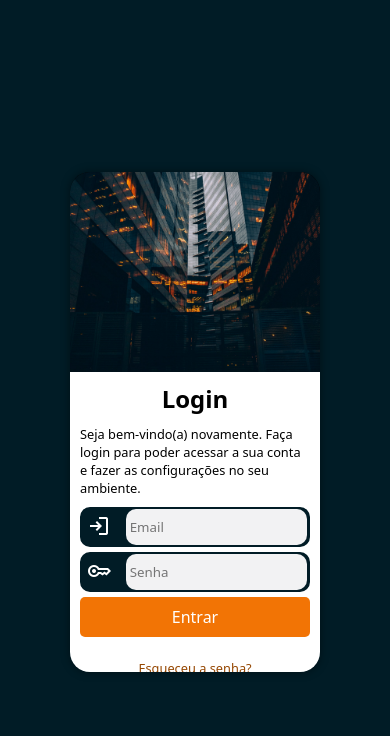
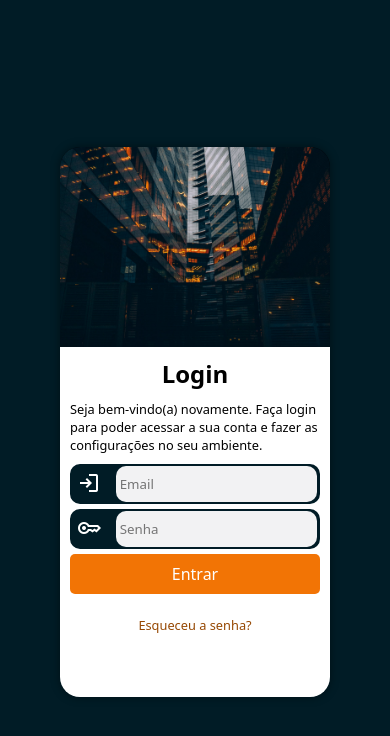
Before and after one commit to brunogranemann/projeto-login, a plain HTML site: page index.html in a window 390 px wide. Drawn offline with nearby package versions, Linux system fonts and the light colour scheme.

Commit message:
Atualizei o tamanho da versão mobile

```diff
--- a/estilos/style.css
+++ b/estilos/style.css
@@ -29,8 +29,8 @@ main {
 
 #login {
     background-color: #011C26;
-    height: 500px;
-    width: 250px;
+    height: 550px;
+    width: 270px;
     border-radius: 20px;
     box-shadow: 0 0 10px rgba(0, 0, 0, 0.449);
 
@@ -54,7 +54,7 @@ main {
 #formulario {
     display: block;
     background-color: white;
-    height: 100vh;
+    height: 100%;
     padding: 10px;
 }
 
```
